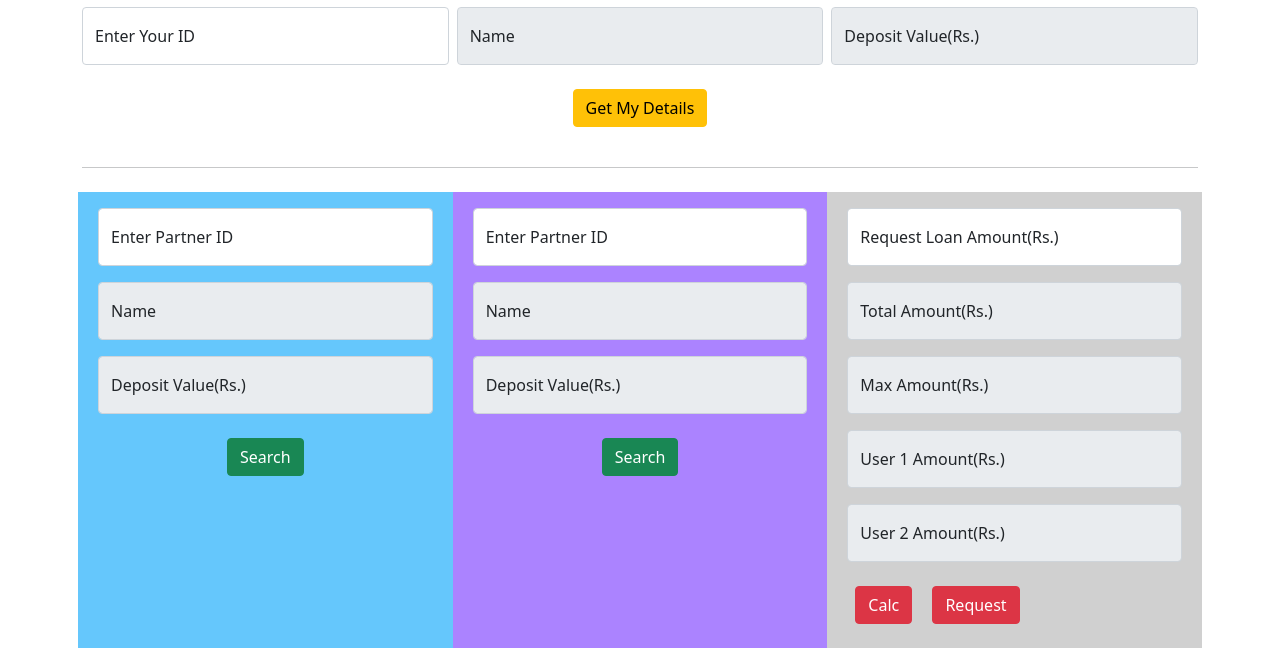
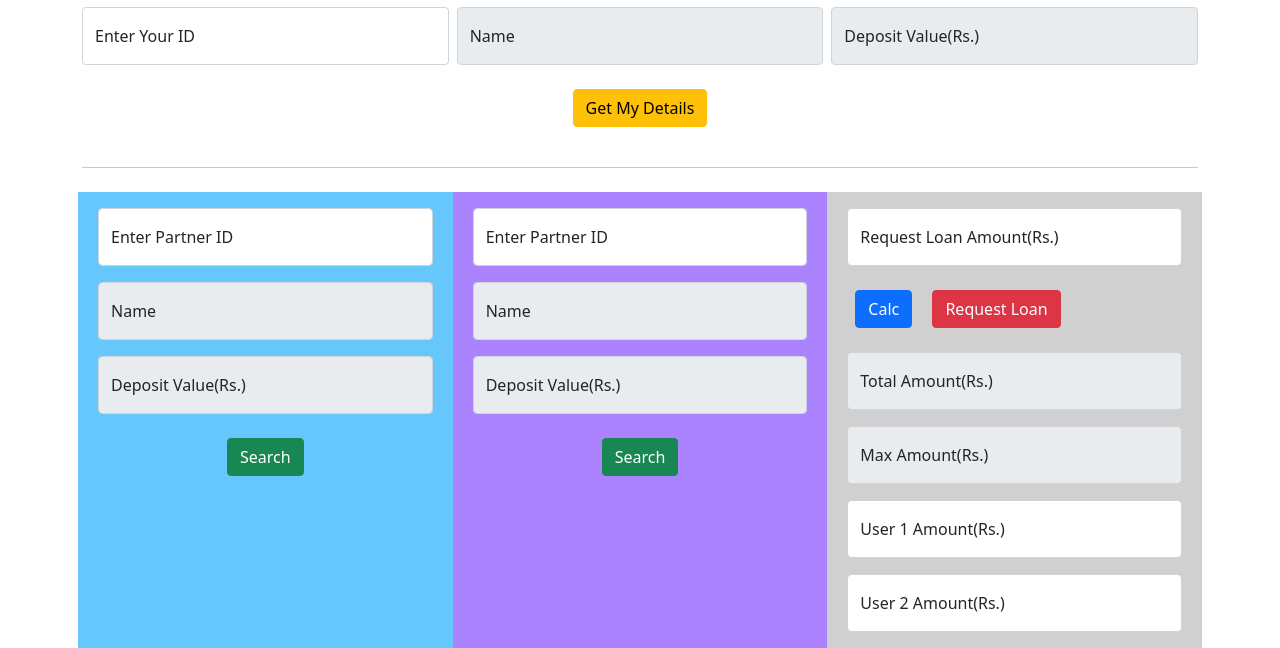
Before and after one commit to pazindushane/Team_06, a Flask app: page /request_loan in a window 1280 px wide; the page is wider, and only the part inside the window is pictured. Shown: the part 191-839 px from the top of that part. Run offline with Flask 2, Linux system fonts and the light colour scheme.

Commit message:
loan request part  done!

```diff
--- a/static/js/script.js
+++ b/static/js/script.js
@@ -40,6 +40,58 @@ function validation() {
         loadAllDeposits();
     }
 }
+
+
+function validation2() {
+
+    let loan_amount = $('#loan_amount').val();
+    let user_id = $('#user_id').val();
+    let person_id_1 = $('#person_id_1').val();
+    let person_id_1_amount = $('#person_id_1_amount').val();
+    let person_id_2 = $('#person_id_2').val();
+    let person_id_2_amount = $('#person_id_2_amount').val();
+
+    if (user_id == '') {
+
+        Swal.fire({
+            text: 'Please enter your id!',
+            title: 'Oops...',
+            icon: 'error'
+        })
+        return false;
+    }
+    if (person_id_1 == '') {
+        Swal.fire({
+            text: 'Please enter user id 1!',
+            title: 'Oops...',
+            icon: 'error'
+        })
+        return false;
+    }
+    if (person_id_2 == '') {
+        Swal.fire({
+            text: 'Please enter user id 2!',
+            title: 'Oops...',
+            icon: 'error'
+        })
+        return false;
+    } if (loan_amount == '') {
+        Swal.fire({
+            text: 'Please enter loan amount!',
+            title: 'Oops...',
+            icon: 'error'
+        })
+        return false;
+    } else {
+
+        Swal.fire({
+            text: 'Your Loan Request successfully sent!!',
+            title: 'Great...',
+            icon: 'success'
+        })
+    }
+}
+
 
 function getUser() {
 
@@ -152,15 +204,15 @@ function calc_loan_amount() {
     let amount1 = $('#deposit1').val();
     let amount2 = $('#deposit2').val();
     let loan = $('#loan_amount').val();
-    let tot=parseFloat(amount1)+parseFloat(amount2);
-    let max=(parseFloat(tot)/100)*80;
-    let user1=(parseFloat(loan)*parseFloat(amount1))/parseFloat(tot).toFixed(1);
-    let user2=(parseFloat(loan)*parseFloat(amount2))/parseFloat(tot).toFixed(1);
+    let tot=parseInt(amount1)+parseInt(amount2);
+    let max=(parseInt(tot)/100)*80;
+    let user1=(parseInt(loan)*parseInt(amount1))/parseInt(tot);
+    let user2=(parseInt(loan)*parseInt(amount2))/parseInt(tot);
 
     $('#total').val(tot);
     $('#maxamount').val(max);
-    $('#person_id_1_amount').val(user1);
-    $('#person_id_2_amount').val(user2);
+    $('#person_id_1_amount').val(Math.round(user1));
+    $('#person_id_2_amount').val(Math.round(user2));
 
 
 }
--- a/templates/request_loan.html
+++ b/templates/request_loan.html
@@ -141,7 +141,11 @@
                             <label for="loan_amount">Request Loan Amount(Rs.)</label>
                         </div>
                     </div>
-
+                    <div class="col-md m-3 ">
+                        <button type="button" class="btn btn-primary text-center m-2" onclick="calc_loan_amount()">Calc
+                        </button>
+                        <button type="submit" class="btn btn-danger text-center m-2" onclick="validation2()">Request Loan</button>
+                    </div>
                     <div class="col-md m-3 ">
                         <div class="form-floating">
                             <input type="text" name="total" class="form-control" id="total"
@@ -159,22 +163,18 @@
                     <div class="col-md m-3 ">
                         <div class="form-floating">
                             <input type="text" name="person_id_1_amount" class="form-control" id="person_id_1_amount"
-                                   placeholder="" disabled>
+                                   placeholder="User 1 Amount(Rs.)" >
                             <label for="person_id_1_amount">User 1 Amount(Rs.)</label>
                         </div>
                     </div>
                     <div class="col-md m-3">
                         <div class="form-floating">
                             <input type="text" name="person_id_2_amount" class="form-control" id="person_id_2_amount"
-                                   placeholder="" disabled>
+                                   placeholder="User 2 Amount(Rs.)" >
                             <label for="person_id_2_amount">User 2 Amount(Rs.)</label>
                         </div>
                     </div>
-                    <div class="col-md m-3 ">
-                        <button type="button" class="btn btn-danger text-center m-2" onclick="calc_loan_amount()">Calc
-                        </button>
-                        <button type="submit" class="btn btn-danger text-center m-2">Request</button>
-                    </div>
+
                 </div>
             </div>
         </section>
```
Also changed, not shown: db/loan.json (+50 -0 lines).
